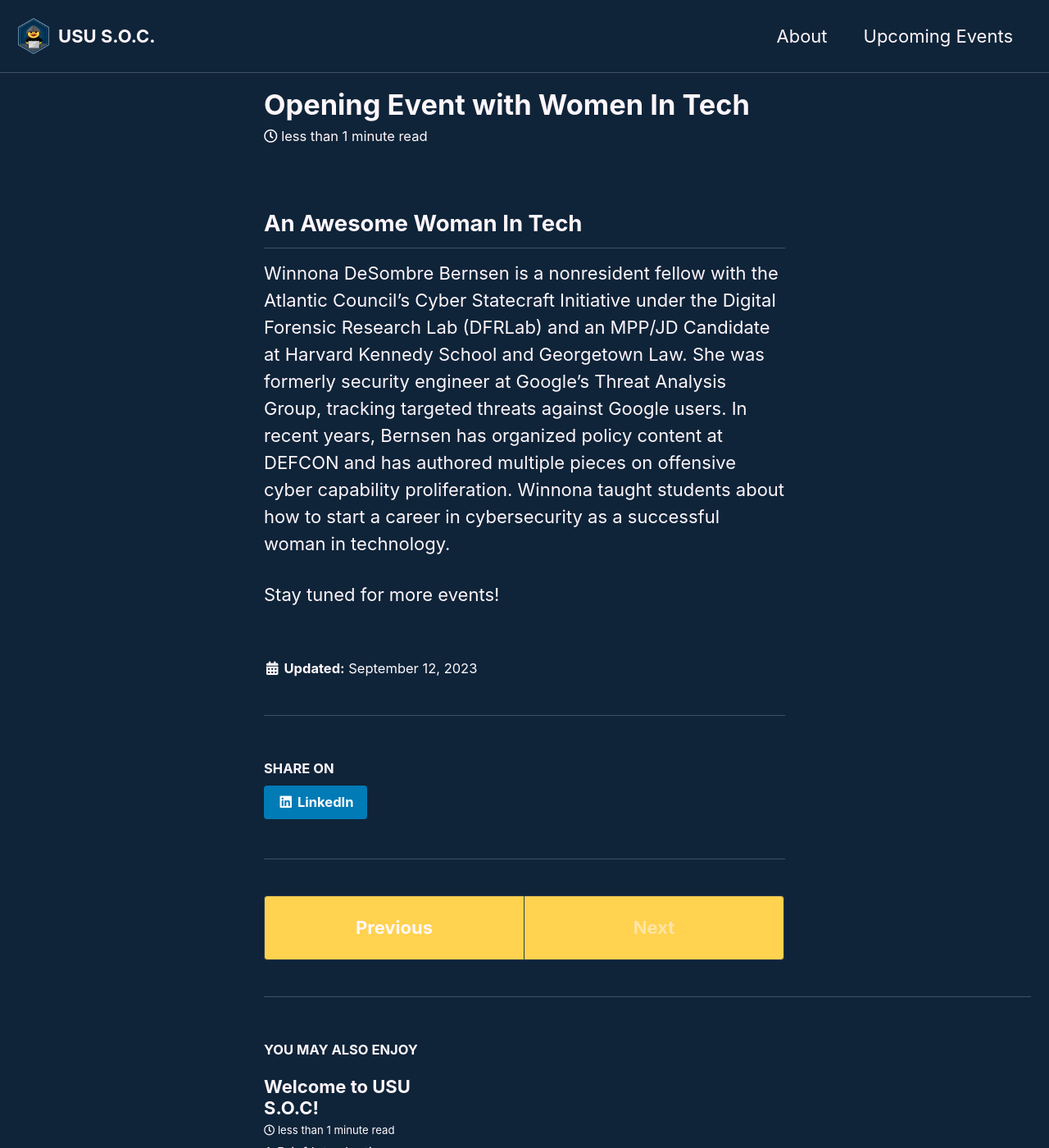
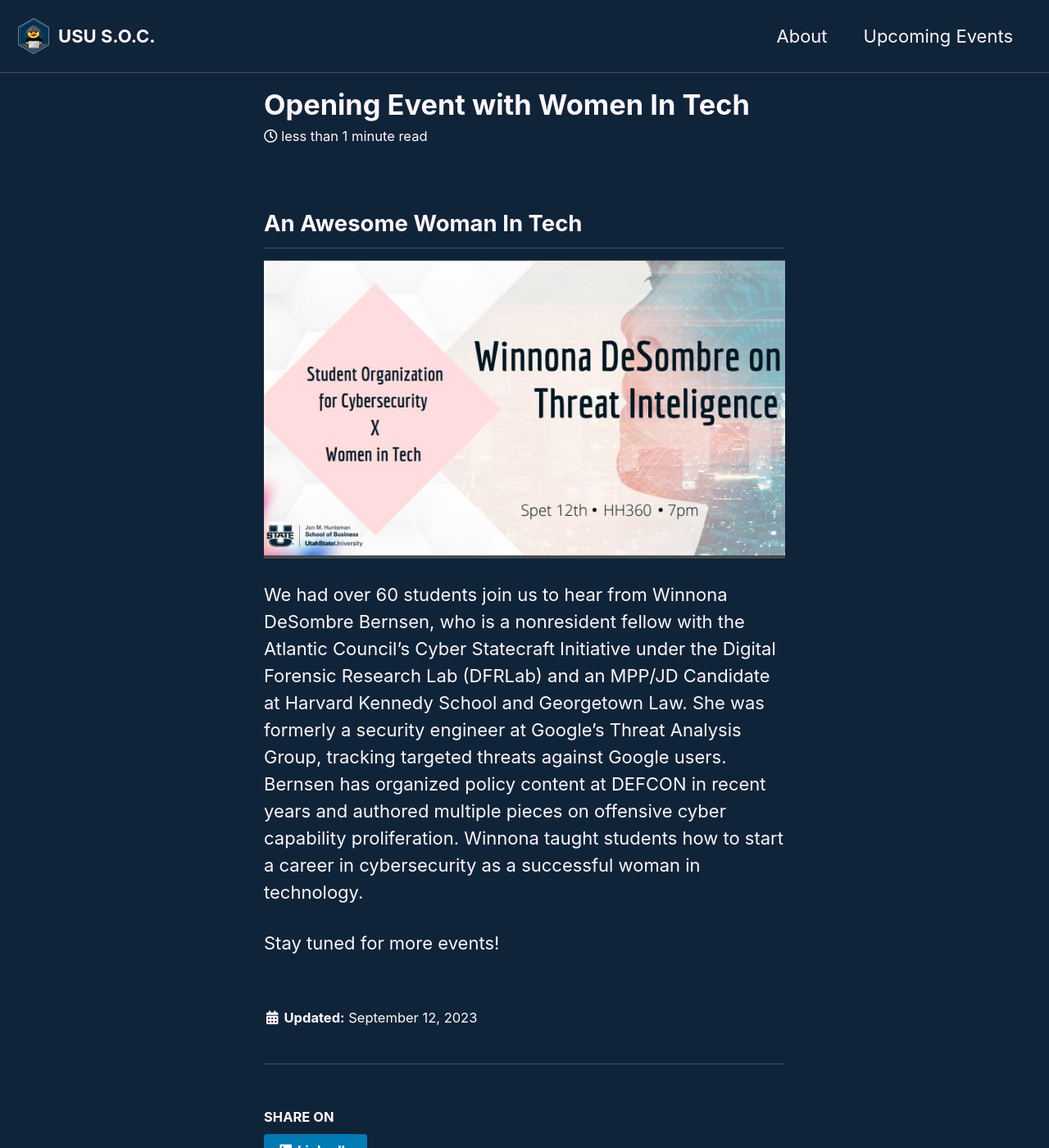
Before and after one commit to USUSOC/ususoc.github.io, a Jekyll site: the page built from _posts/2023-9-12-Opening_Event.md, in a window 1280 px wide and 1400 px high. Shown: the whole window at 82% size. Built offline with Jekyll 4.4.1, drawn with Linux system fonts in a browser that asks for light colours; cached includes are drawn as plain includes.

Commit message:
Update 2023-9-12-Opening_Event.md

```diff
--- a/_posts/2023-9-12-Opening_Event.md
+++ b/_posts/2023-9-12-Opening_Event.md
@@ -5,7 +5,9 @@ title:  "Opening Event with Women In Tech"
 
 ## An Awesome Woman In Tech
 
-Winnona DeSombre Bernsen is a nonresident fellow with the Atlantic Council’s Cyber Statecraft Initiative under the Digital Forensic Research Lab (DFRLab) and an MPP/JD Candidate at Harvard Kennedy School and Georgetown Law. She was formerly security engineer at Google’s Threat Analysis Group, tracking targeted threats against Google users. In recent years, Bernsen has organized policy content at DEFCON and has authored multiple pieces on offensive cyber capability proliferation. Winnona taught students about how to start a career in cybersecurity as a successful woman in technology.
+![image-center]({{ site.url }}{{ site.baseurl }}/assets/image21.jpg){: .align-center}
+
+We had over 60 students join us to hear from Winnona DeSombre Bernsen, who is a nonresident fellow with the Atlantic Council’s Cyber Statecraft Initiative under the Digital Forensic Research Lab (DFRLab) and an MPP/JD Candidate at Harvard Kennedy School and Georgetown Law. She was formerly a security engineer at Google’s Threat Analysis Group, tracking targeted threats against Google users. Bernsen has organized policy content at DEFCON in recent years and authored multiple pieces on offensive cyber capability proliferation. Winnona taught students how to start a career in cybersecurity as a successful woman in technology.
 
 
 Stay tuned for more events!
```
